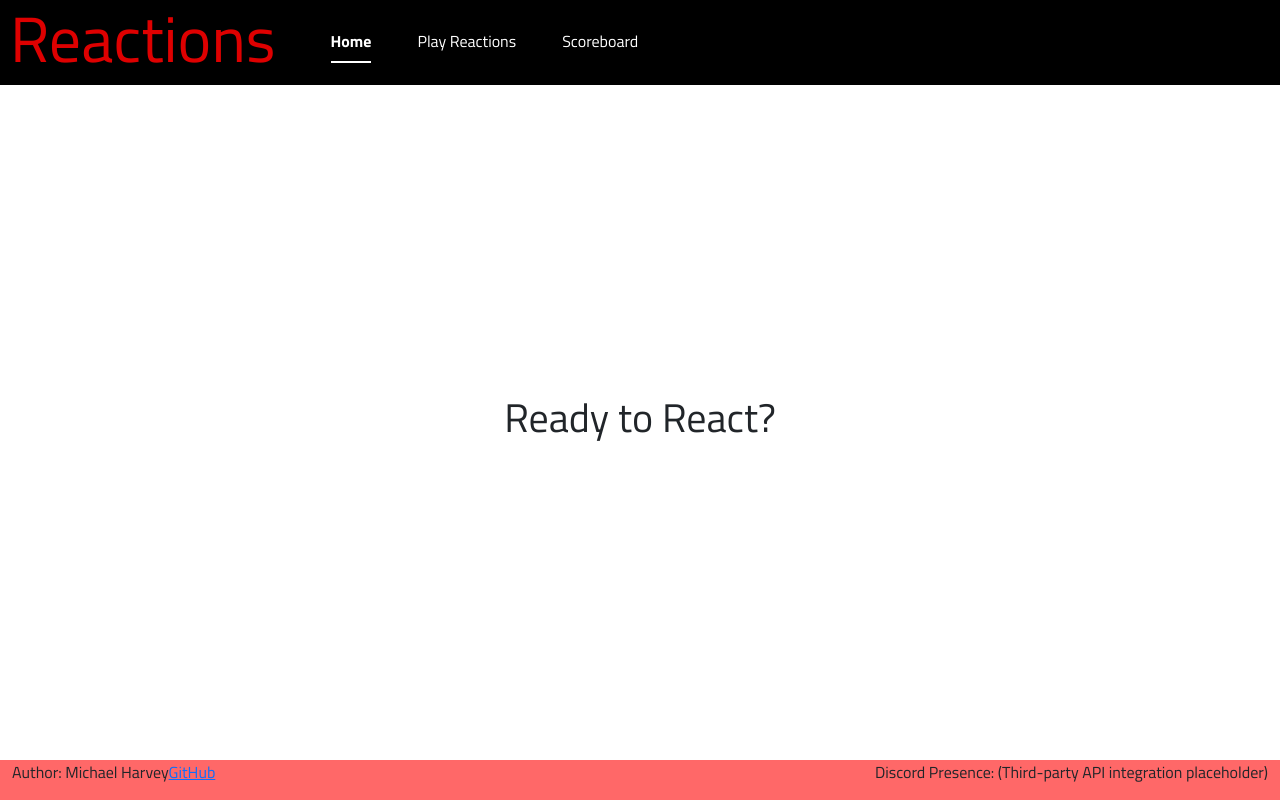
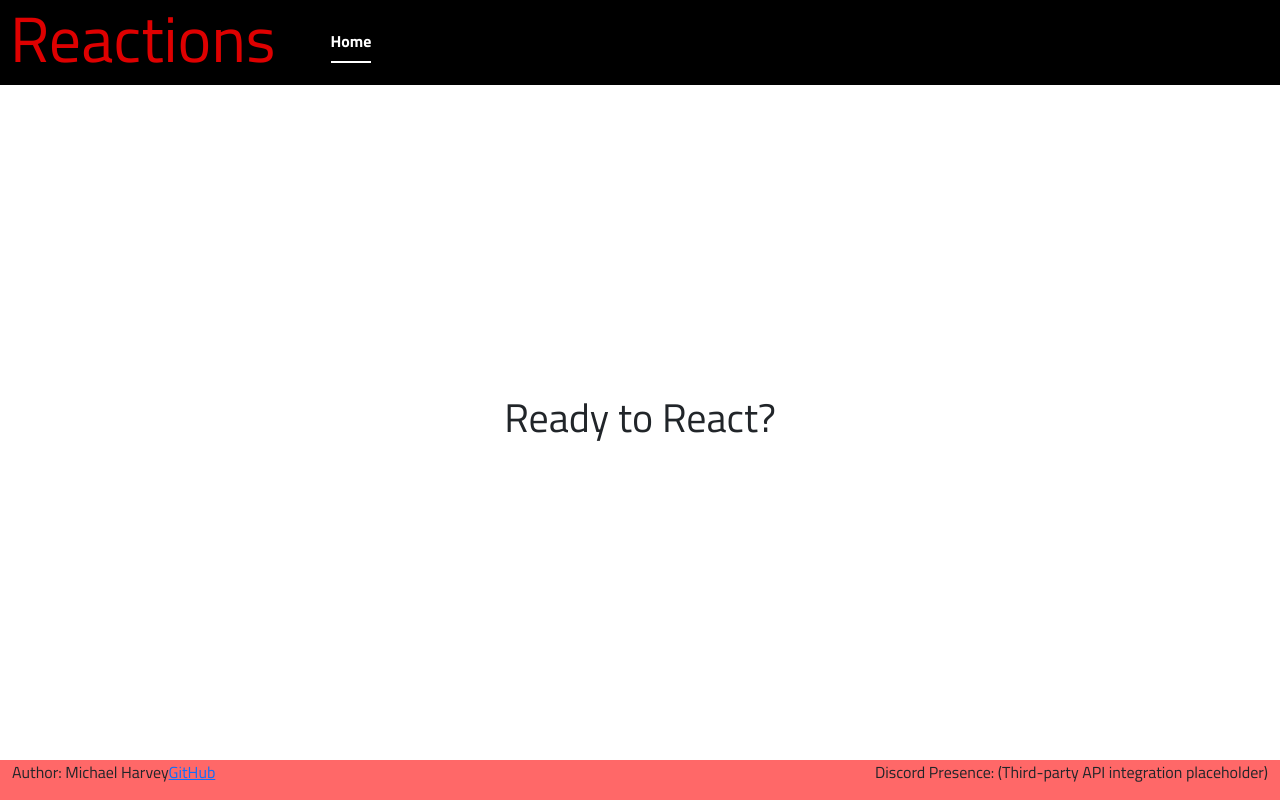
Before and after one commit to mharvey010/CS260-startup, a React (Vite) app: page / in a window 1280 px wide. Built offline with nearby package versions, Linux system fonts and the light colour scheme.

Commit message:
- Main page loading keeps track of authentication state now. - Menu bar play and scoreboard buttons only show up once a user has logged in.

```diff
--- a/src/app.jsx
+++ b/src/app.jsx
@@ -5,8 +5,13 @@
 import { Login } from './login/login';
 import { Play } from './play/play';
 import { Scores } from './scores/scores';
+import { AuthState } from './login/authState';
 
 export default function App() {
+  const [userName, setUserName] = React.useState(localStorage.getItem('userName') || '');
+  const currentAuthState = userName ? AuthState.Authenticated : AuthState.Unauthenticated;
+  const [authState, setAuthState] = React.useState(currentAuthState);
+
   return (
     <BrowserRouter>
         <div className="app">
@@ -15,8 +20,12 @@
             <nav>
               <menu className="nav nav-underline">
                 <li className="nav-item"><NavLink className="nav-link" to="">Home</NavLink></li>
-                <li className="nav-item"><NavLink className="nav-link" to="play">Play Reactions</NavLink></li>
-                <li className="nav-item"><NavLink className="nav-link" to="scores">Scoreboard</NavLink></li>
+                {authState === AuthState.Authenticated && (
+                  <li className="nav-item"><NavLink className="nav-link" to="play">Play Reactions</NavLink></li>
+                )}
+                {authState === AuthState.Authenticated && (
+                  <li className="nav-item"><NavLink className="nav-link" to="scores">Scoreboard</NavLink></li>
+                )}
               </menu>
             </nav>
             <hr />
```
